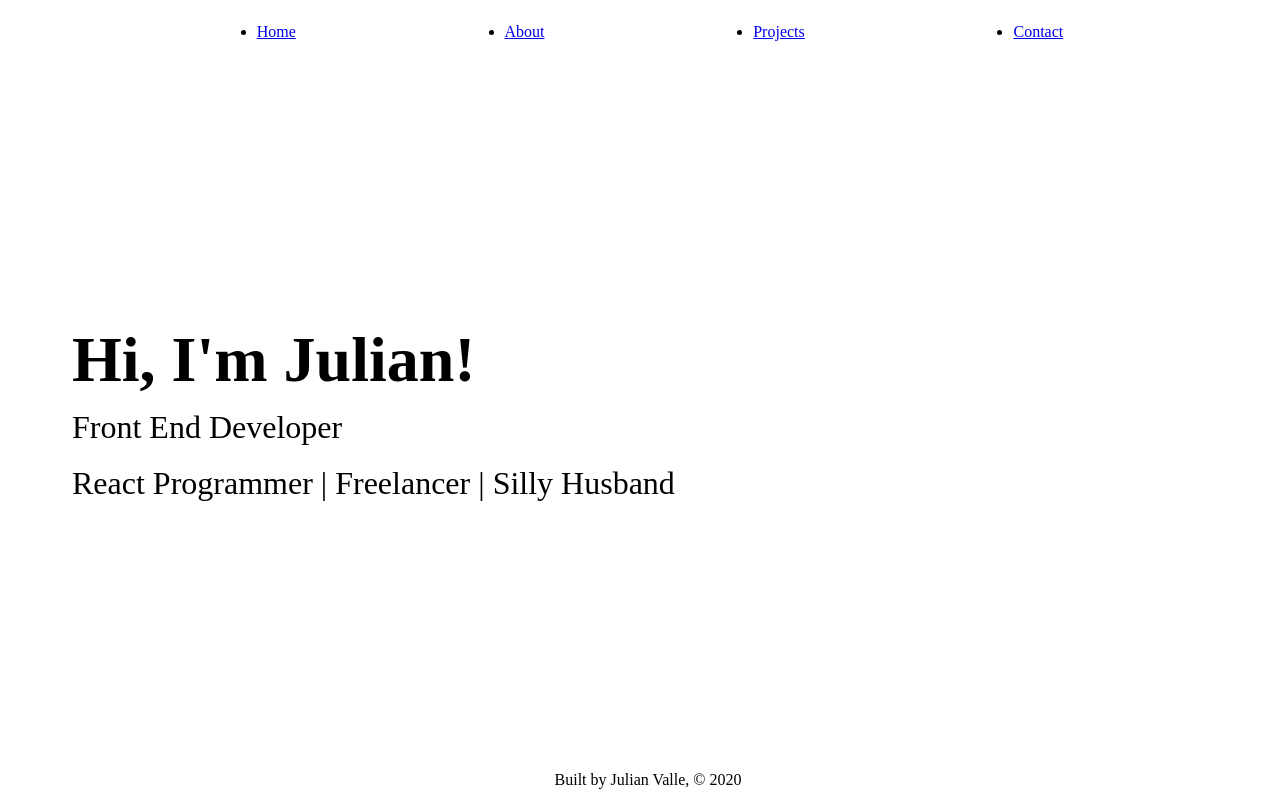
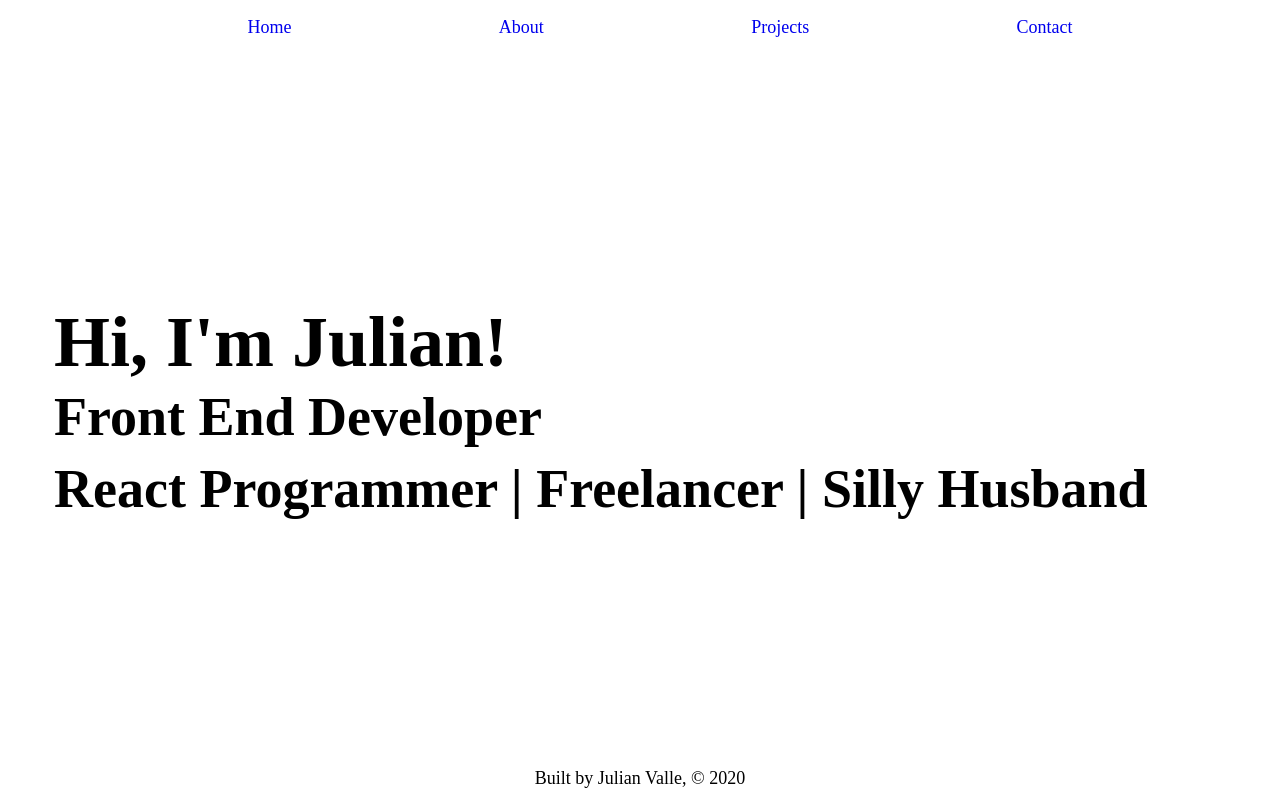
Before and after one commit to UncannyValle/portfolio, a Gatsby site: page / in a window 1280 px wide. Built offline with nearby package versions, Linux system fonts and the light colour scheme; Gatsby itself is replaced by a stand-in of ours.

Commit message:
index css done

```diff
--- a/src/components/header.module.css
+++ b/src/components/header.module.css
@@ -12,7 +12,6 @@
   flex-direction: row;
   justify-content: space-evenly;
   align-items: center;
-  text-decoration: none;
   color: black;
   margin: 0;
   height: 100%;
@@ -76,6 +75,7 @@
     background-color: white;
     padding: auto 0;
     text-align: center;
+
   }
   .links {
     margin: 0;
--- a/src/components/layout.js
+++ b/src/components/layout.js
@@ -14,17 +14,29 @@ const GlobalStyle = createGlobalStyle`
  html {
   box-sizing: content-box;
   line-height: 1.5rem;
+  font-size:100%;
   margin: 0;
   padding: 0;
-  list-style: none;
-  text-decoration: none;
+  max-width: 100vw;
+body {
+  margin:0;
+}
+  @media (min-width: 768px) {
+    font-size: 112.5%;
+  }
  }
  h1 {
    font-size: 4rem;
  }
  h2 {
-   font-size: 2rem;
+   font-size: 3rem;
  }
+ a {
+  text-decoration: none;
+ }
+ul{
+  list-style:none;
+}
  a:visited {
    color: black;
  }
@@ -32,9 +44,10 @@ const GlobalStyle = createGlobalStyle`
 
 const Footer = styled.footer`
   bottom: 1vh;
-  width: 100%;
+  width: 100vw;
   text-align: center;
   position: absolute;
+  left: 0;
 `
 const Layout = ({ children }) => {
   return (
--- a/src/pages/index.js
+++ b/src/pages/index.js
@@ -9,16 +9,19 @@ const IndexWrapper = styled.div`
   display: flex;
   flex-direction: column;
   justify-content: center;
+  @media only screen and (max-width: 520px){
+    heigth:auto;
+  }
 `
 const Home = styled.div`
-  padding: 0 2em;
-  font-size: 2em;
+margin-left: 3rem;
   @media only screen and (max-width: 520px) {
-    padding: 0 0.5em;
-    p {
-      line-height: 1.5em;
-      font-size: 0.8em;
+    margin:0;
+    h2{
+      font-size: 1.5rem;
+      margin-left: 1rem;
     }
+
   }
 `
 
@@ -28,8 +31,8 @@ const IndexPage = () => (
     <IndexWrapper>
       <Home>
         <h1>Hi, I'm Julian!</h1>
-        <p>Front End Developer</p>
-        <p>React Programmer | Freelancer | Silly Husband</p>
+        <h2>Front End Developer</h2>
+        <h2>React Programmer | Freelancer | Silly Husband</h2>
       </Home>
     </IndexWrapper>
   </Layout>
```
Also changed, not shown: src/pages/about.js (+12 -9 lines).
